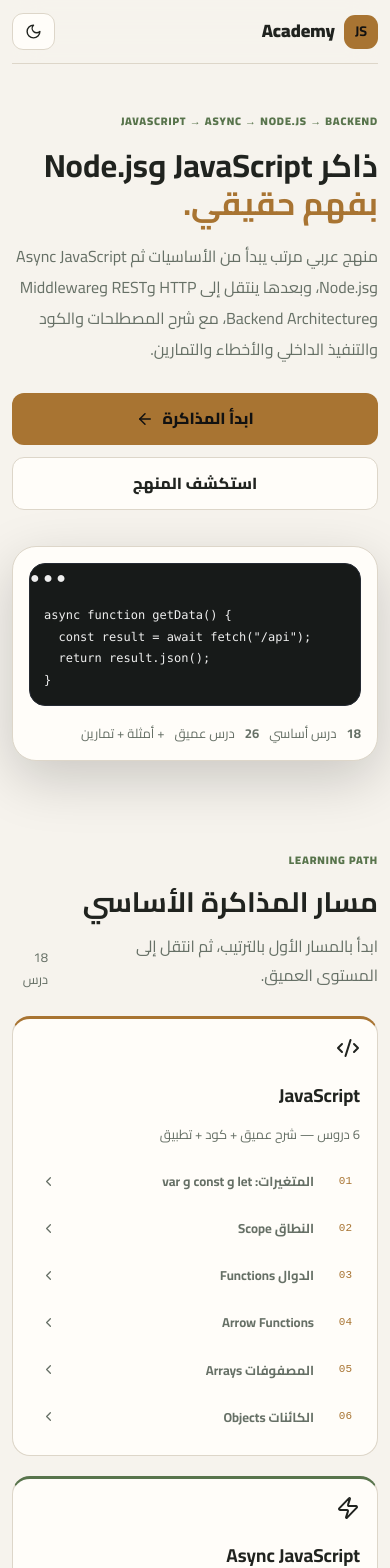
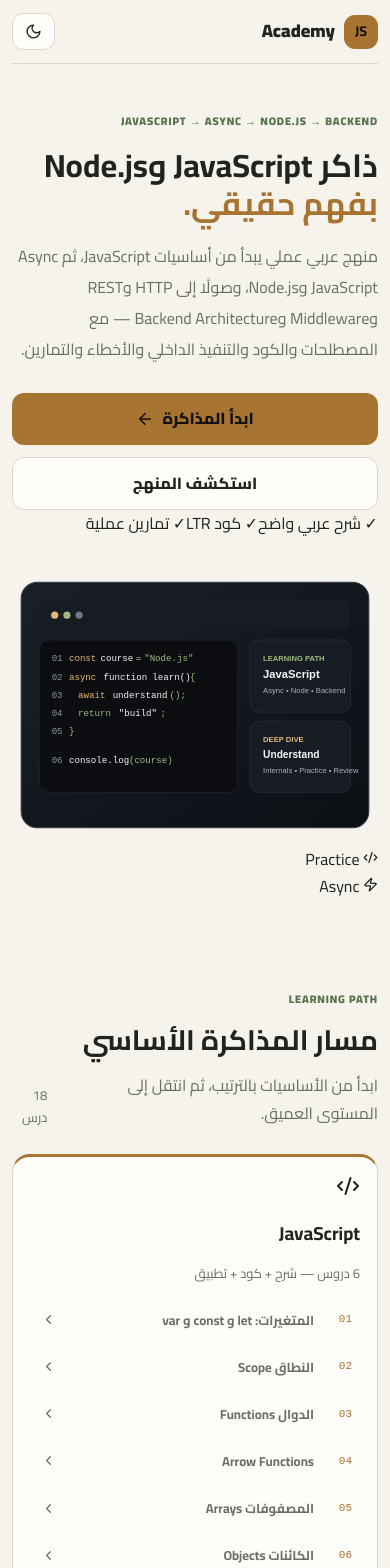
Before and after one commit to OsamaDev98/js-academy, a Next.js app: page / in a window 390 px wide. Shown: the top 1568 px of the page. Built offline with nearby package versions, Linux system fonts and the light colour scheme.

Commit message:
feat: polish responsive academy homepage and add visual hero

```diff
--- a/app/page.tsx
+++ b/app/page.tsx
@@ -1,21 +1,48 @@
 import Link from 'next/link';
-import {ArrowLeft,BookOpen,Code2,Layers3,Zap,Brain,Terminal,ChevronLeft,Server,ShieldCheck} from 'lucide-react';
-import {lessons} from '@/lib/lessons';
-import {advancedLessons} from '@/lib/advanced';
-import {advancedExtraLessons} from '@/lib/advanced-extra';
-import {advancedNodeLessons} from '@/lib/advanced-node';
+import { ArrowLeft, BookOpen, Code2, Layers3, Zap, Brain, Terminal, ChevronLeft, Server, ShieldCheck } from 'lucide-react';
+import { lessons } from '@/lib/lessons';
+import { advancedLessons } from '@/lib/advanced';
+import { advancedExtraLessons } from '@/lib/advanced-extra';
+import { advancedNodeLessons } from '@/lib/advanced-node';
 import Reveal from '@/components/Reveal';
 import ThemeToggle from '@/components/ThemeToggle';
 
-export default function Home(){
-  const cats=['JavaScript','Async JavaScript','Node.js'];
-  const deepLessons=[...advancedLessons,...advancedExtraLessons,...advancedNodeLessons];
-  return <main className="shell">
-    <header className="top"><Link href="/" className="brand"><b>JS</b> Academy</Link><nav><a href="#courses">الدروس</a><a href="#advanced">المستوى العميق</a><a href="#backend">Backend</a><a href="#about">عن المنهج</a></nav><ThemeToggle/></header>
-    <Reveal><section className="hero"><div><span className="eyebrow">JAVASCRIPT → ASYNC → NODE.JS → BACKEND</span><h1>ذاكر JavaScript وNode.js <em>بفهم حقيقي.</em></h1><p>منهج عربي مرتب يبدأ من الأساسيات ثم Async JavaScript وNode.js، وبعدها ينتقل إلى HTTP وREST وMiddleware وBackend Architecture، مع شرح المصطلحات والكود والتنفيذ الداخلي والأخطاء والتمارين.</p><div className="actions"><Link className="primary" href={`/learn/${lessons[0].slug}`}>ابدأ المذاكرة <ArrowLeft size={18}/></Link><a className="ghost" href="#courses">استكشف المنهج</a></div></div><div className="hero-card"><div className="code" dir="ltr"><span>● ● ●</span><pre>{`async function getData() {\n  const result = await fetch("/api");\n  return result.json();\n}`}</pre></div><div className="stats"><b>{lessons.length}</b> درس أساسي <b>{deepLessons.length}</b> درس عميق <span>+ أمثلة + تمارين</span></div></div></section></Reveal>
-    <Reveal><section id="courses" className="section"><div className="section-head"><div><span className="eyebrow">LEARNING PATH</span><h2>مسار المذاكرة الأساسي</h2><p>ابدأ بالمسار الأول بالترتيب، ثم انتقل إلى المستوى العميق.</p></div><small>{lessons.length} درس</small></div><div className="grid">{cats.map((cat,i)=>{const list=lessons.filter(x=>x.category===cat);const Icon=[Code2,Zap,Layers3][i];return <article className="card" key={cat}><div className="icon"><Icon/></div><h3>{cat}</h3><p>{list.length} دروس — شرح عميق + كود + تطبيق</p><div className="lesson-list">{list.map((l,n)=><Link href={`/learn/${l.slug}`} key={l.slug}><span>{String(n+1).padStart(2,'0')}</span><strong>{l.title}</strong><ChevronLeft size={15}/></Link>)}</div></article>})}</div></section></Reveal>
-    <Reveal><section id="advanced" className="section"><div className="section-head"><div><span className="eyebrow">DEEP DIVE</span><h2>المستوى العميق 🧠</h2><p>من JavaScript internals إلى Node.js core: كل درس يربط النظرية بالكود والتنفيذ الحقيقي.</p></div><small>{deepLessons.length} دروس</small></div><div className="grid">{deepLessons.map(l=><article className="card" key={l.slug}><div className="icon"><Brain size={21}/></div><small>{l.category} · Deep Dive</small><h3>{l.title}</h3><p>{l.summary}</p><Link className="primary" href={`/deep/${l.slug}`}>ابدأ الدرس <ArrowLeft size={14}/></Link><div className="stats"><Terminal size={15}/><span>مصطلحات + كود + Internals + أخطاء + تمرين</span></div></article>)}</div></section></Reveal>
-    <Reveal><section id="backend" className="section"><div className="section-head"><div><span className="eyebrow">BACKEND PATH</span><h2>مسار Backend الجديد 🚀</h2><p>بعد إتقان Node.js Core، ابدأ بفهم HTTP ثم تصميم APIs والميدل وير وإدارة الأخطاء.</p></div><small>{advancedNodeLessons.length} دروس</small></div><div className="grid">{advancedNodeLessons.map((l,i)=><article className="card" key={l.slug}><div className="icon">{i<4?<Server size={21}/>:<ShieldCheck size={21}/>}</div><small>{l.category}</small><h3>{l.title}</h3><p>{l.summary}</p><Link className="primary" href={`/deep/${l.slug}`}>ابدأ الدرس <ArrowLeft size={14}/></Link><div className="stats"><Terminal size={15}/><span>مصطلحات + كود + Internals + أخطاء + تمرين</span></div></article>)}</div></section></Reveal>
-    <Reveal><section id="about" className="features"><div><BookOpen/><h3>افهم قبل ما تحفظ</h3><p>كل فصل يبدأ بالمفهوم ثم المصطلحات والسبب وطريقة العمل.</p></div><div><Code2/><h3>افهم الكود</h3><p>Syntax، مثال عملي، Output، وشرح سطرًا سطرًا بدل نسخ الكود فقط.</p></div><div><Zap/><h3>افهم ما وراء الكود</h3><p>Internals، الأخطاء الشائعة، أمثلة المشاريع وتمارين تثبت المعلومة.</p></div></section></Reveal><footer>JS Academy · Built for focused learning</footer>
-  </main>
+export default function Home() {
+  const cats = ['JavaScript', 'Async JavaScript', 'Node.js'];
+  const deepLessons = [...advancedLessons, ...advancedExtraLessons, ...advancedNodeLessons];
+  return (
+    <main className="shell">
+      <header className="top">
+        <Link href="/" className="brand"><b>JS</b><span>Academy</span></Link>
+        <nav aria-label="التنقل الرئيسي"><a href="#courses">الدروس</a><a href="#advanced">المستوى العميق</a><a href="#backend">Backend</a><a href="#about">عن المنهج</a></nav>
+        <ThemeToggle />
+      </header>
+
+      <Reveal>
+        <section className="hero">
+          <div className="hero-copy">
+            <span className="eyebrow">JAVASCRIPT → ASYNC → NODE.JS → BACKEND</span>
+            <h1>ذاكر JavaScript وNode.js <em>بفهم حقيقي.</em></h1>
+            <p>منهج عربي عملي يبدأ من أساسيات JavaScript، ثم Async JavaScript وNode.js، وصولًا إلى HTTP وREST وMiddleware وBackend Architecture — مع المصطلحات والكود والتنفيذ الداخلي والأخطاء والتمارين.</p>
+            <div className="actions"><Link className="primary" href={`/learn/${lessons[0].slug}`}>ابدأ المذاكرة <ArrowLeft size={18}/></Link><a className="ghost" href="#courses">استكشف المنهج</a></div>
+            <div className="hero-points"><span>✓ شرح عربي واضح</span><span>✓ كود LTR</span><span>✓ تمارين عملية</span></div>
+          </div>
+          <div className="hero-visual">
+            <img src="/hero-code.svg" alt="واجهة كود تعليمية لـ JavaScript وNode.js" />
+            <div className="floating-badge badge-one"><Code2 size={15}/> Practice</div>
+            <div className="floating-badge badge-two"><Zap size={15}/> Async</div>
+          </div>
+        </section>
+      </Reveal>
+
+      <Reveal><section id="courses" className="section"><div className="section-head"><div><span className="eyebrow">LEARNING PATH</span><h2>مسار المذاكرة الأساسي</h2><p>ابدأ من الأساسيات بالترتيب، ثم انتقل إلى المستوى العميق.</p></div><small>{lessons.length} درس</small></div><div className="grid">{cats.map((cat,i)=>{const list=lessons.filter(x=>x.category===cat);const Icon=[Code2,Zap,Layers3][i];return <article className="card" key={cat}><div className="icon"><Icon/></div><h3>{cat}</h3><p>{list.length} دروس — شرح + كود + تطبيق</p><div className="lesson-list">{list.map((l,n)=><Link href={`/learn/${l.slug}`} key={l.slug}><span>{String(n+1).padStart(2,'0')}</span><strong>{l.title}</strong><ChevronLeft size={15}/></Link>)}</div></article>})}</div></section></Reveal>
+
+      <Reveal><section id="advanced" className="section"><div className="section-head"><div><span className="eyebrow">DEEP DIVE</span><h2>المستوى العميق 🧠</h2><p>من JavaScript internals إلى Node.js core: النظرية مرتبطة بالكود والتنفيذ الحقيقي.</p></div><small>{deepLessons.length} درس</small></div><div className="grid">{deepLessons.map(l=><article className="card" key={l.slug}><div className="icon"><Brain size={21}/></div><small>{l.category} · Deep Dive</small><h3>{l.title}</h3><p>{l.summary}</p><Link className="primary" href={`/deep/${l.slug}`}>ابدأ الدرس <ArrowLeft size={14}/></Link><div className="stats"><Terminal size={15}/><span>مصطلحات + كود + Internals + أخطاء + تمرين</span></div></article>)}</div></section></Reveal>
+
+      <Reveal><section id="backend" className="section"><div className="section-head"><div><span className="eyebrow">BACKEND PATH</span><h2>مسار Backend 🚀</h2><p>بعد Node.js Core، افهم HTTP ثم APIs والميدل وير وإدارة الأخطاء.</p></div><small>{advancedNodeLessons.length} دروس</small></div><div className="grid">{advancedNodeLessons.map((l,i)=><article className="card" key={l.slug}><div className="icon">{i<4?<Server size={21}/>:<ShieldCheck size={21}/>}</div><small>{l.category}</small><h3>{l.title}</h3><p>{l.summary}</p><Link className="primary" href={`/deep/${l.slug}`}>ابدأ الدرس <ArrowLeft size={14}/></Link><div className="stats"><Terminal size={15}/><span>شرح + كود + Internals + تمرين</span></div></article>)}</div></section></Reveal>
+
+      <Reveal><section id="about" className="features"><div><BookOpen/><h3>افهم قبل ما تحفظ</h3><p>كل فصل يبدأ بالمفهوم ثم المصطلحات والسبب وطريقة العمل.</p></div><div><Code2/><h3>افهم الكود</h3><p>Syntax، مثال عملي، Output، وشرح سطرًا بسطر بدل نسخ الكود.</p></div><div><Zap/><h3>افهم ما وراء الكود</h3><p>Internals، الأخطاء الشائعة، أمثلة المشاريع وتمارين تثبت المعلومة.</p></div></section></Reveal>
+      <footer>JS Academy · Built for focused learning</footer>
+    </main>
+  );
 }
```
